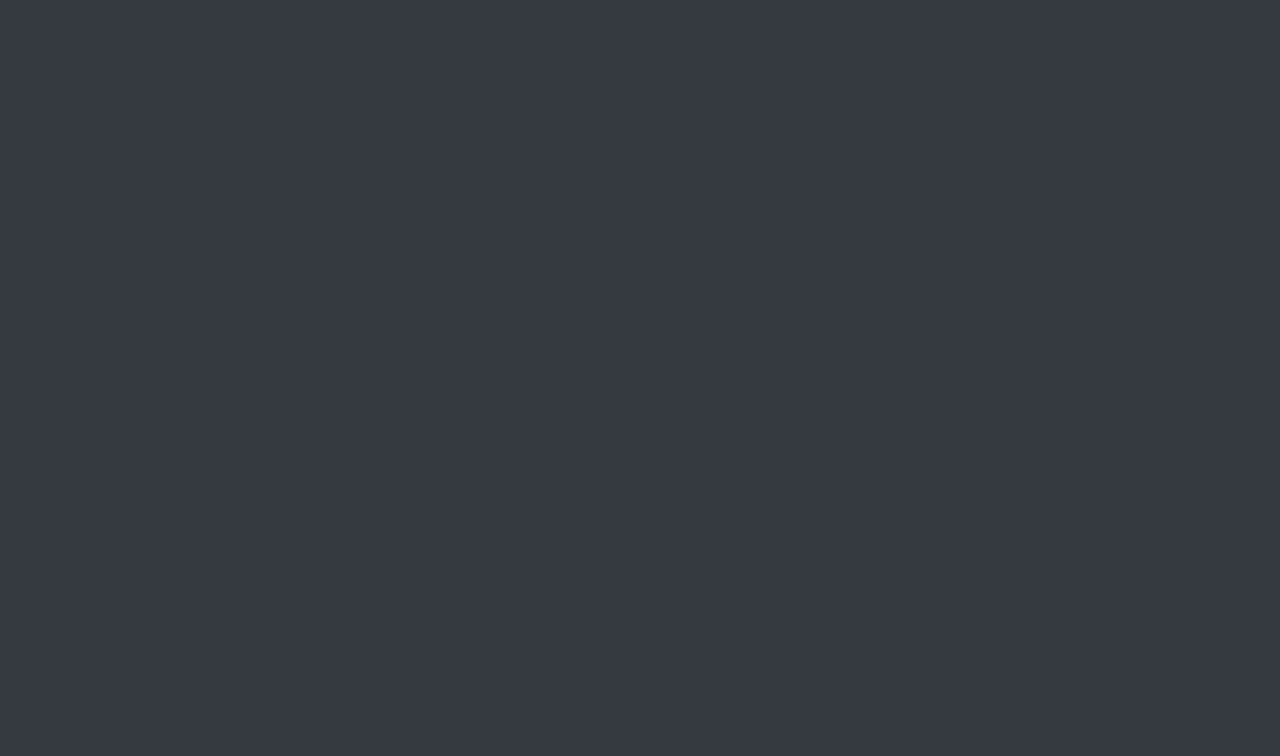
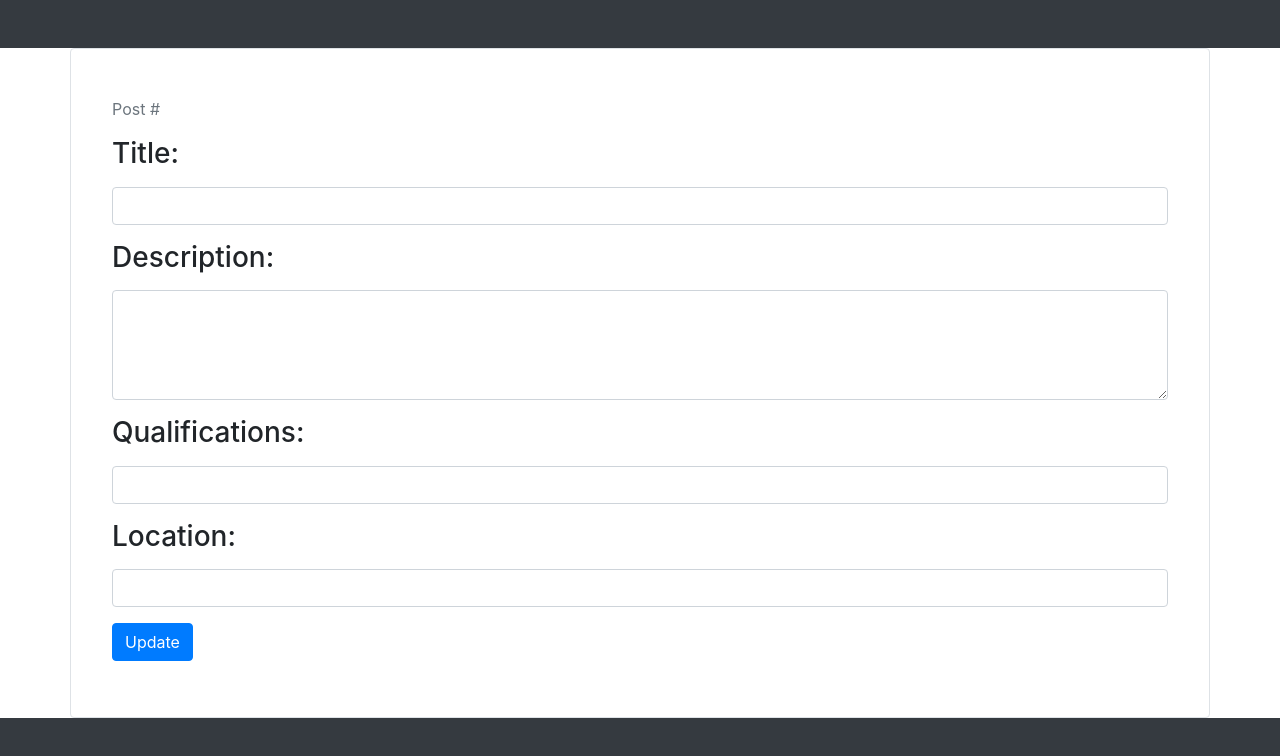
Before and after one commit to volunteerMeProject/volunteerme, a React (Create React App) app: page /UpdatePost in a window 1280 px wide. Shown: the top 756 px of the page. Built offline with nearby package versions, Linux system fonts and the light colour scheme.

Commit message:
Made front end changes to UI on update page

```diff
--- a/src/App.js
+++ b/src/App.js
@@ -4,6 +4,7 @@ import './App.css';
 // import SignUp from './component/SignUp';
 import Dashboard from './component/Dashboard';
 import {BrowserRouter as Router, Route} from 'react-router-dom';
+import UpdatePost from './component/volunteer/UpdatePost';
 
 
 
@@ -13,6 +14,7 @@ function App() {
         <Route exact path="/" component={Dashboard}/>
         {/* <Route path="/signup" component={SignUp}/> */}
         {/* <Route path="/dashboard" component={Dashboard}/> */}
+        <Route path='/UpdatePost/' component={UpdatePost}/>
       </Router>
   );
 }
--- /dev/null
+++ b/src/component/volunteer/UpdatePost.jsx
@@ -0,0 +1,80 @@
+import React from "react";
+
+class UpdatePost extends React.Component {
+  constructor(props) {
+    super(props);
+
+    this.handleChange = this.handleChange.bind(this);
+    this.handleSubmit = this.handleSubmit.bind(this);
+
+    this.state = {
+      postID: "",
+      organization: "",
+      title: "",
+      description: "",
+      qualifications: "",
+      eventAddress: ""
+    };
+  }
+
+  handleSubmit(event) {
+    // Validate
+
+    // Send to back-end
+
+    event.preventDefault();
+  }
+
+  handleChange(event) {
+    // Set state
+    this.setState({ [event.target.name]: event.target.value });
+  }
+
+  componentDidMount() {
+    // Get posting from db through axiom
+  }
+
+  render() {
+    return (
+      <div className="container border rounded p-5 m-5 mx-auto">
+        <form onSubmit={this.handleSubmit} className="">
+          <div className="row pl-2">
+            <label className="fw-light text-muted">
+              Post #{this.props.postID}
+            </label>
+          </div>
+          <div className="row p-2">
+            <label className="h3 form-label">
+              Title:
+            </label>
+            <input
+              className="form-control mt-2" name="title" type="text" value={this.props.title} onChange={this.handleChange} />
+          </div>
+          <div className="row p-2">
+            <label className="h3 form-label">
+              Description:
+            </label>
+            <textarea className="form-control mt-2" rows="4" name="description" type="text" value={this.props.description} />
+          </div>
+          <div className="row p-2">
+            <label className="h3 form-label">
+              Qualifications:
+            </label>
+            <input className="form-control mt-2" name="qualification" type="text" value={this.props.qualifications} />
+          </div>
+          <div className="row p-2">
+            <label className="h3 form-label">
+              Location:
+            </label>
+            <input className="form-control mt-2" name="eventAddress" type="text" value={this.props.eventAddress} />
+          </div>
+          <div className="row p-2">
+            <button type="submit" className="btn btn-primary">Update</button>
+          </div>
+        </form>
+      </div>
+    );
+  }
+}
+
+export default UpdatePost;
--- a/src/component/volunteer/VolunteerTable.jsx
+++ b/src/component/volunteer/VolunteerTable.jsx
@@ -1,4 +1,5 @@
 import React, { Component } from 'react';
+import { Link } from 'react-router-dom';
 
 class VolunteerTable extends Component {
   state = {
@@ -12,21 +13,21 @@ class VolunteerTable extends Component {
         Title: "First Volunteer",
         Description: "This is the description for the volunteer post",
         Qualifications: "Must be a genius",
-        Locaion: "Vancouver"
+        Location: "Vancouver"
       },
       {
         id: 2,
         Title: "Second Volunteer",
         Description: "This is the description for the volunteer post second",
         Qualifications: "Must be a genius second",
-        Locaion: "Vancouver second"
+        Location: "Vancouver second"
       },
       {
         id: 3,
         Title: "Third Volunteer",
         Description: "This is the description for the volunteer post third",
         Qualifications: "Must be a genius third",
-        Locaion: "Vancouver third"
+        Location: "Vancouver third"
       }
     ]
 
@@ -51,7 +52,13 @@ class VolunteerTable extends Component {
                 <td>{volunteerPost.Title}</td>
                 <td>{volunteerPost.Description}</td>
                 <td>{volunteerPost.Qualifications}</td>
-                <td>{volunteerPost.Locaion}</td>
+                <td>{volunteerPost.Location}</td>
+                <td>
+                  <Link className="btn-info btn-sm" to={`/UpdatePost/`}
+                  >
+                    Update
+                  </Link>
+                </td>
               </tr>
             ))}
           </tbody>
```
